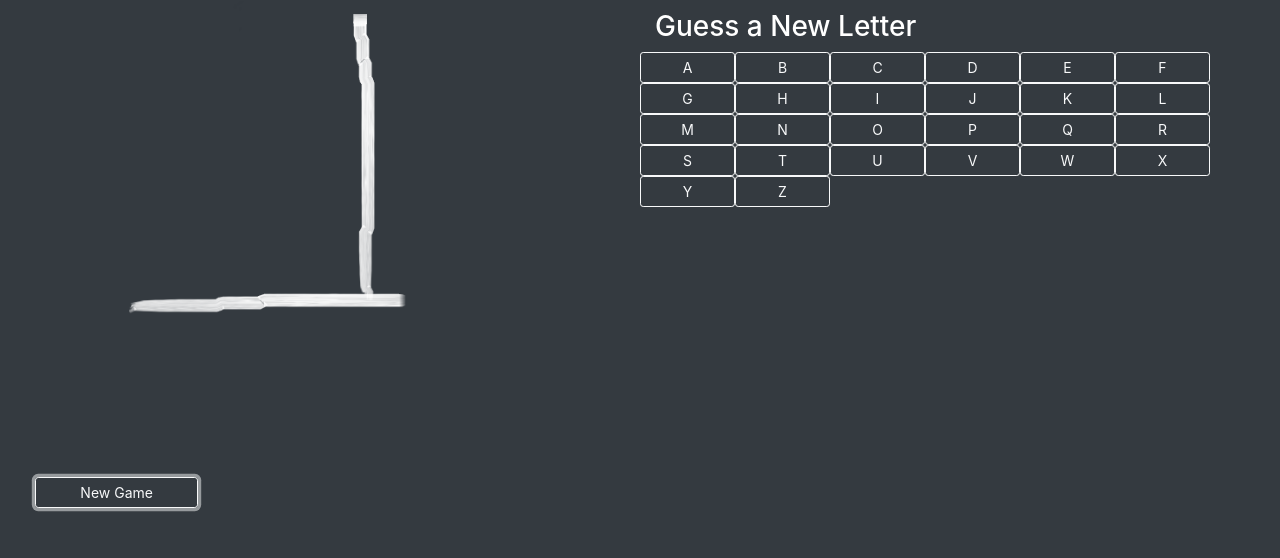
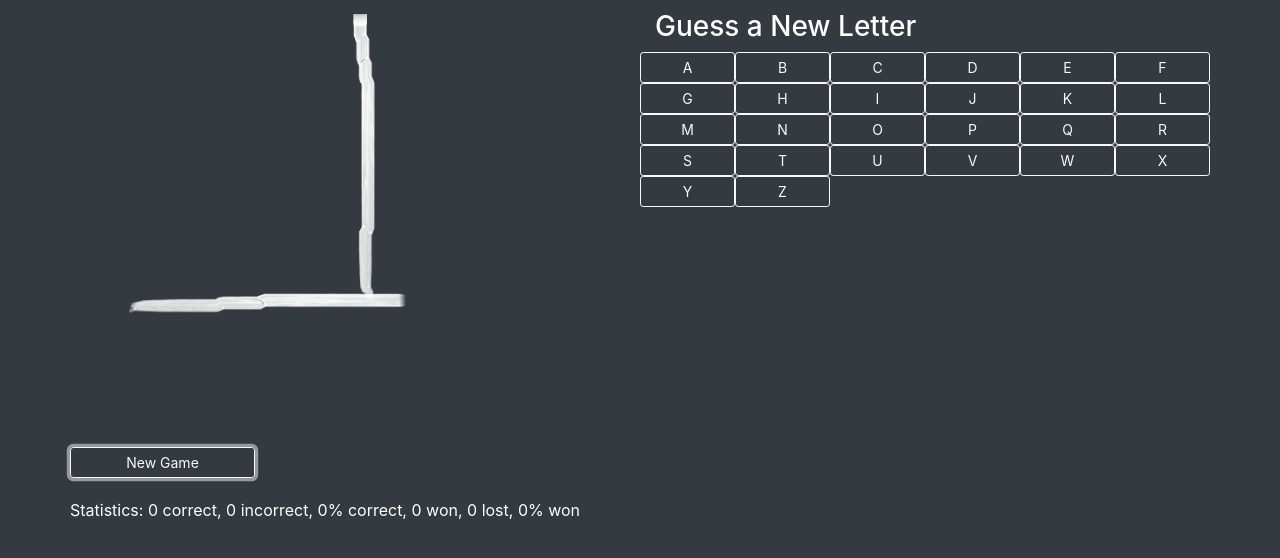
Before and after one commit to alvitar/Hangman, a plain HTML site: page index.html in a window 1280 px wide. Both pictures are taken after a click on the button "New Game". Shown: the part 62-620 px from the top of the page. Drawn offline with Linux system fonts and the light colour scheme; no server answers.

Commit message:
Added statistics.

```diff
--- a/Hangman.js
+++ b/Hangman.js
@@ -14,6 +14,10 @@ var game;
 xclass.declare('Hangman', XObject, {
     constructor: function() {
         this.ready = false;
+	this.won = 0;
+	this.lost = 0;
+	this.correct = 0;
+	this.incorrect = 0;
     },
     endpoint: env.host + "/api/Games",
     baseStyles: "btn btn-sm btn-block ",
@@ -40,9 +44,9 @@ xclass.declare('Hangman', XObject, {
         var response = JSON.parse(xhr.responseText);
         this.id = response.gameId;
         this.hangman = response.hangman;
-        this.incorrect = response.incorrect;
         this.updateAnswer();
 	this.updateHangman(0);
+	this.updateStats();
         this.ready = true;
     },
 
@@ -65,11 +69,17 @@ xclass.declare('Hangman', XObject, {
             var response = JSON.parse(xhr.responseText);
 	    this.response = response;
             this.hangman = response.hangman;
-            this.incorrect = response.incorrect;
+	    if ( response.correct ) {
+		this.correct++;
+	    }
+	    else {
+		this.incorrect++;
+	    }
             this.updateButton(response.correct, letter);
-            this.updateHangman(this.incorrect.length);
+            this.updateHangman(response.incorrect.length);
             this.updateAnswer();
             this.updateBanner(response.status);
+	    this.updateStats();
         }
     },
 
@@ -98,10 +108,12 @@ xclass.declare('Hangman', XObject, {
         var text;
         if ( status == "Lost" ) {
             this.ready = false;
+	    this.lost++;
             text = "You Lose!!!!  " + this.response.solution;
         }
         else if ( status == "Won" ) {
             this.ready = false;
+	    this.won++;
             text = "You Win!!!!";
         }
         else {
@@ -137,6 +149,25 @@ xclass.declare('Hangman', XObject, {
     },
 
     /**
+     * Update the statistics display.
+     */
+    updateStats: function() {
+	var totalGuesses = this.correct + this.incorrect;
+	var guessPercent = totalGuesses == 0 ? 0 :
+	    Math.round((this.correct * 100) / totalGuesses);
+	var totalGames = this.won + this.lost;
+	var gamesPercent = totalGames == 0 ? 0 :
+	    Math.round((this.won * 100) / totalGames);
+	var msg = "Statistics: " + this.correct + " correct, " +
+	    this.incorrect + " incorrect, " +
+	    guessPercent + "% correct, " +
+	    this.won + " won, " + this.lost + " lost, " +
+	    gamesPercent + "% won";
+	var stats = document.getElementById("stats");
+	stats.innerHTML = msg;
+    },
+
+    /**
      * Reset the game.
      */
     reset: function() {
@@ -152,6 +183,7 @@ xclass.declare('Hangman', XObject, {
 	// Reset the banner.
 	this.updateBanner("");
 	this.updateHangman(0);
+	this.updateStats();
 	this.start();
     }
 
--- a/index.html
+++ b/index.html
@@ -73,11 +73,12 @@
         </div>
       </div>
       <div class="row col-12" id="wordRow"></div>
-    </div>
-    <div class="row col-2" style="padding: 50px 0 0 50px">
-      <button id="newGame" onclick="newGame();"
-	      class="btn btn-sm btn-block btn-outline-light"
-	      type="button">New Game</button>
+      <div class="row col-2" style="padding: 20px 0 0 0">
+	<button id="newGame" onclick="newGame();"
+		class="btn btn-sm btn-block btn-outline-light"
+		type="button">New Game</button>
+      </div>
+      <div id="stats" class="row col-12" style="padding: 20px 0 0 0"></div>
     </div>
   </body>
 </html>
```
